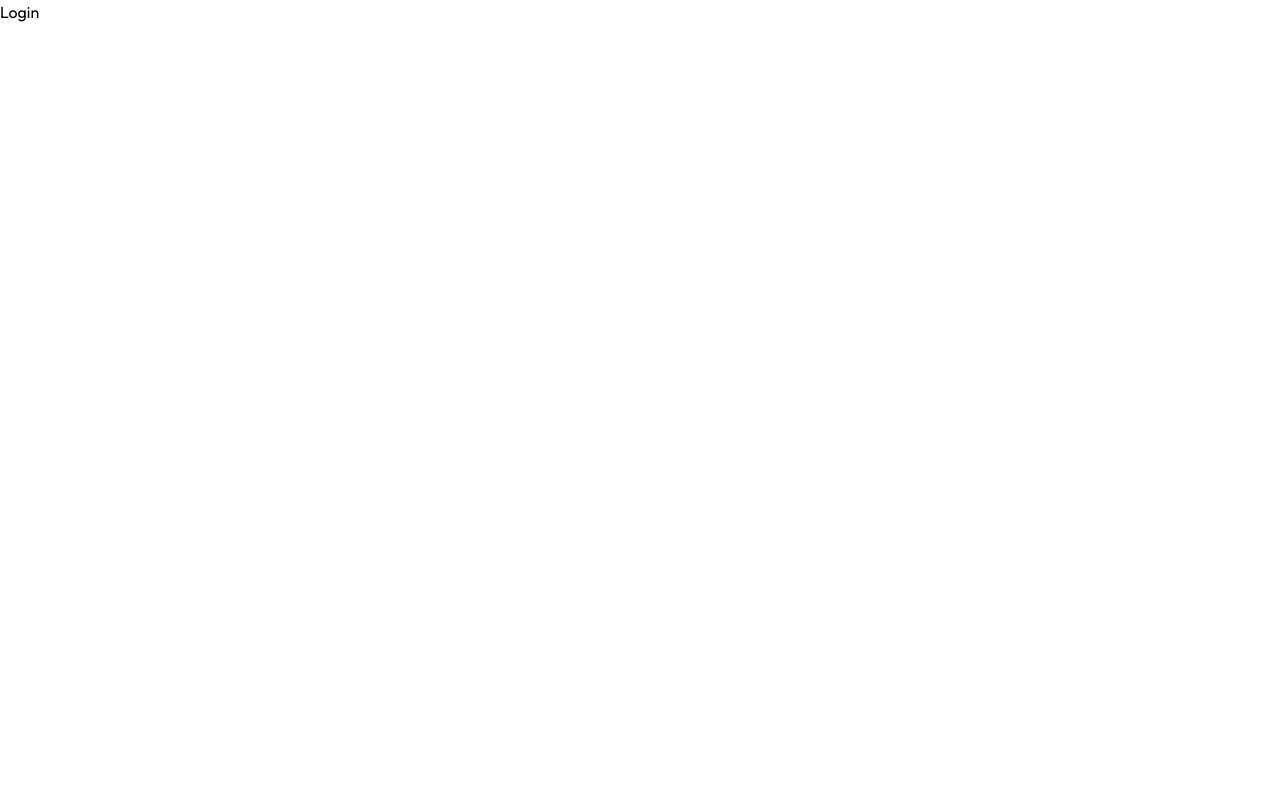
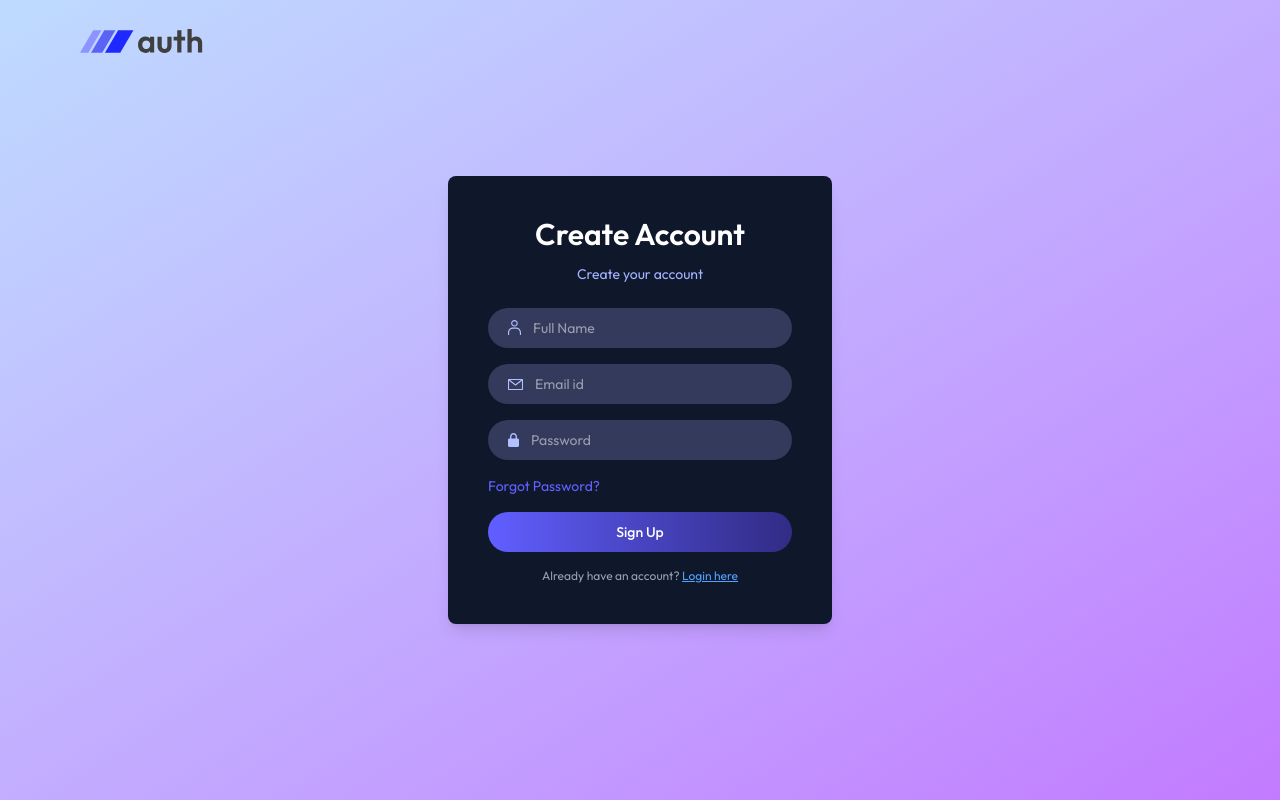
Before and after one commit to NishitRana2/mern-authentication-frontend, a React (Vite) app: page /login in a window 1280 px wide. Built offline with nearby package versions, Linux system fonts and the light colour scheme; a web font is replaced by a local one.

Commit message:
Created Sign Up and Login Page

```diff
--- a/src/components/Navbar.jsx
+++ b/src/components/Navbar.jsx
@@ -1,13 +1,17 @@
 import React from 'react'
 import { assets } from '../assets/assets'
+import { useNavigate } from 'react-router-dom'
 
 const Navbar = () => {
+
+  const navigate = useNavigate();
+
   return (
     <div className='w-full flex justify-between items-center p-4 sm:p-6 sm:px-24 absolute top-0'>
 
       <img src={assets.logo} alt="" className='w-28 sm:w-32' />
 
-      <button className='flex items-center gap-2 border border-gray-500 rounded-full px-6 py-2 text-gray-800 hover:bg-gray-100 transition-all'>Login <img src={assets.arrow_icon} alt="" /></button>
+      <button onClick={()=>navigate('/login')} className='flex items-center gap-2 border border-gray-500 rounded-full px-6 py-2 text-gray-800 hover:bg-gray-100 transition-all'>Login <img src={assets.arrow_icon} alt="" /></button>
     </div>
   )
 }
--- /dev/null
+++ b/src/context/AppContext.jsx
@@ -0,0 +1,22 @@
+import { createContext } from "react";
+
+export const AppContent = createContext()
+
+export const AppContextProvider = (props)=>{
+
+    const backendUrl = import.meta.env.VITE_BACKEND_URL
+    const [isLoggedin, setIsLoggedin] = useState(false)
+    const [userData, setUserData] = useState(false)
+
+    const value = {
+        backendUrl,
+        isLoggedin, setIsLoggedin,
+        userData, setUserData
+    }
+
+    return(
+        <AppContent.Provider value={value}>
+            {props.children}
+        </AppContent.Provider>
+    )
+}
--- a/src/pages/Login.jsx
+++ b/src/pages/Login.jsx
@@ -1,11 +1,105 @@
-import React from 'react'
+import React, { useState } from "react";
+import { assets } from "../assets/assets";
+import { useNavigate } from "react-router-dom";
 
 const Login = () => {
+
+  const navigate = useNavigate()
+
+  const [state, setState] = useState("Sign Up")
+  const [name, setName] = useState('')
+  const [email, setEmail] = useState('')
+  const [password, setPassword] = useState('')
+
   return (
-    <div>
-      <h1>Login</h1>
+    <div className="flex items-center justify-center min-h-screen px-6 sm:px-0 bg-gradient-to-br from-blue-200 to-purple-400">
+      <img
+      onClick={()=>navigate('/')}
+        src={assets.logo}
+        alt=""
+        className="absolute left-5 sm:left-20 top-5 w-28 sm:w-32 cursor-pointer"
+      />
+
+      <div className="bg-slate-900 p-10 rounded-lg shadow-lg w-full sm:w-96 text-indigo-300 text-sm">
+        <h2 className="text-3xl font-semibold text-white text-center mb-3">
+          {state === "Sign Up" ? "Create Account" : "Login"}
+        </h2>
+
+        <p className="text-center text-sm mb-6">
+          {state === "Sign Up"
+            ? "Create your account"
+            : "Login to your account!"}
+        </p>
+
+        <form>
+          {state === "Sign Up" && (
+            <div className="mb-4 flex items-center gap-3 w-full px-5 py-2.5 rounded-full bg-[#333A5C]">
+              <img src={assets.person_icon} alt="" />
+
+              <input
+                onChange={e => setName(e.target.value)}
+                value={name}
+                className="bg-transparent outline-none text-white"
+                type="text"
+                placeholder="Full Name"
+                required
+              />
+            </div>
+          )}
+
+          <div className="mb-4 flex items-center gap-3 w-full px-5 py-2.5 rounded-full bg-[#333A5C]">
+            <img src={assets.mail_icon} alt="" />
+
+            <input
+            onChange={e => setEmail(e.target.value)}
+            value={email}
+              className="bg-transparent outline-none text-white"
+              type="email"
+              placeholder="Email id"
+              required
+            />
+          </div>
+
+          <div className="mb-4 flex items-center gap-3 w-full px-5 py-2.5 rounded-full bg-[#333A5C]">
+            <img src={assets.lock_icon} alt="" />
+
+            <input
+            onChange={e => setPassword(e.target.value)}
+            value={password}
+              className="bg-transparent outline-none text-white"
+              type="password"
+              placeholder="Password"
+              required
+            />
+          </div>
+
+          <p onClick={()=>navigate('/reset-password')} className="mb-4 text-indigo-500 cursor-pointer">
+            Forgot Password?
+          </p>
+
+          <button className="w-full py-2.5 rounded-full bg-gradient-to-r from-indigo-500 to-indigo-900 text-white font-medium">
+            {state}
+          </button>
+        </form>
+
+        {state === "Sign Up" ? (
+          <p className="text-gray-400 text-center text-xs mt-4">
+            Already have an account?{" "}
+            <span onClick={()=> setState('Login')} className="text-blue-400 cursor-pointer underline">
+              Login here
+            </span>
+          </p>
+        ) : (
+          <p className="text-gray-400 text-center text-xs mt-4">
+            Don't have an account?{" "}
+            <span onClick={()=> setState('Sign Up')} className="text-blue-400 cursor-pointer underline">
+              Sign up
+            </span>
+          </p>
+        )}
+      </div>
     </div>
-  )
-}
+  );
+};
 
-export default Login
+export default Login;
```
Also changed, not shown: 1 other file (tests, documents, lock files or other folders).
